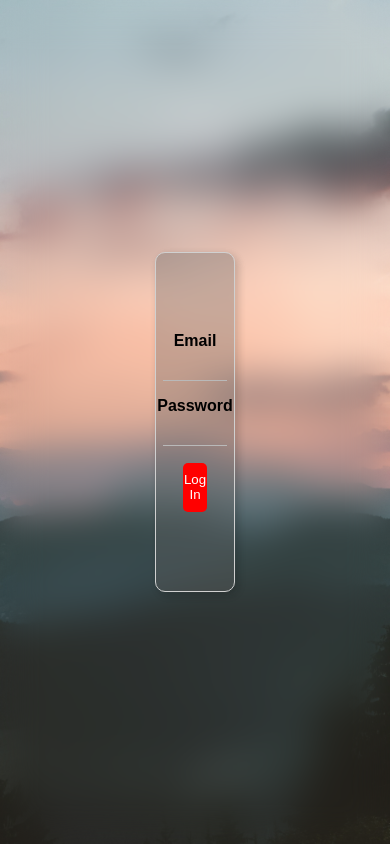
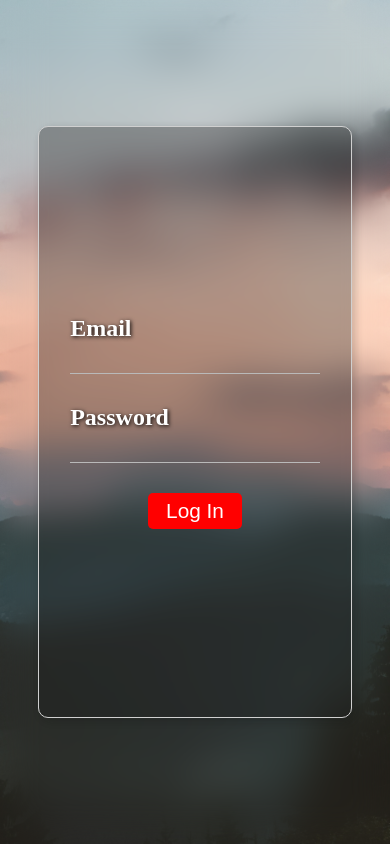
Before and after one commit to Solwandle-Mihlali/windowsNav, a React (Vite) app: page / in a window 390 px wide. Built offline with nearby package versions, Linux system fonts and the light colour scheme.

Commit message:
mobile responsiveness

```diff
--- a/package.json
+++ b/package.json
@@ -15,6 +15,7 @@
     "express": "^4.19.2",
     "react": "^18.2.0",
     "react-dom": "^18.2.0",
+    "react-router-dom": "^6.22.3",
     "react-speech-recognition": "^3.10.0"
   },
   "devDependencies": {
--- a/src/components/TaskBar.tsx
+++ b/src/components/TaskBar.tsx
@@ -3,6 +3,7 @@ import "./taskBar.css";
 import { icons } from "../icons/icons";
 import WindowsSearch from "./windowsSearch";
 import Youtube from "./yt";
+import { Link , Routes, Route} from "react-router-dom";
 
 
 const TaskBar: React.FC = () => {
@@ -46,7 +47,7 @@ const TaskBar: React.FC = () => {
         </div>
       )}
       {youtubeSection && (
-        <Youtube isVisible={youtubeSection == true ? true : false} />
+        <Link to={""} />
       )}
       <div className="taskBarHolder">
         <div className="taskBarSections"></div>
--- a/src/components/login.css
+++ b/src/components/login.css
@@ -1,4 +1,4 @@
-.loginMain{
+.loginMain {
   width: 100%;
   height: 100vh;
   z-index: 2;
@@ -8,13 +8,14 @@
   justify-content: center;
 }
 
-.loginMain form{
-    width: 20%;
+.loginMain form {
+  width: 40%;
   border-radius: 10px;
-    height:40vh;
+  height: 55vh;
   z-index: 2;
-    background: rgba(101, 101, 101, 0.336);
-    box-shadow: 3px 3px 10px rgba(27, 27, 27, 0.11), 3px 3px 10px rgba(27, 27, 27, 0.11);
+  background: rgba(49, 49, 49, 0.336);
+  box-shadow: 3px 3px 10px rgba(27, 27, 27, 0.11),
+    3px 3px 10px rgba(27, 27, 27, 0.11);
   backdrop-filter: blur(20px);
   display: flex;
   flex-direction: column;
@@ -24,34 +25,37 @@
   border: solid 1px rgb(208, 208, 208);
 }
 
-.loginMain form label{
+.loginMain form label {
+  width: 80%;
+  min-height: 3.5vh;
+  display: flex;
+  flex-wrap: wrap;
+  align-items: center;
+  justify-content: flex-start;
+  color: rgb(255, 255, 255);
+  text-shadow: 1px 1px 4px black;
+  gap: 1%;
+  font-weight: bold;
+  font-size: 0.8rem;
+}
+
+.loginMain form label input {
   width: 100%;
+  font-size: 0.7rem;
   min-height: 3.5vh;
   display: flex;
   flex-direction: column;
   align-items: center;
   justify-content: center;
-    color: rgb(0, 0, 0);
-    gap: 1%;
-    font-weight: bold;
-}
-
-.loginMain form label input{
-    width:70%;
-    min-height: 3.5vh;
-    display: flex;
-    flex-direction: column;
-    align-items: center;
-    justify-content: center;
-    color: rgb(0, 0, 0);
+  color: rgb(255, 255, 255);
   background: transparent;
   border: none;
-    border-bottom:solid 1px rgb(185, 185, 185) ;
-    padding-left: 10px;
+  border-bottom: solid 1px rgb(185, 185, 185);
+  padding-left: 0px;
   gap: 1%;
 }
 
-input :focus{
+input :focus {
   border: none;
   outline: none;
 }
@@ -65,8 +69,29 @@ input :focus{
   align-items: center;
   justify-content: center;
   color: white;
-    background:red ;
+  background: red;
   border: none;
   gap: 1%;
   border-radius: 5px;
 }
+
+@media screen and (min-width: 360px) and (max-width: 1080px) {
+  .loginMain form {
+    width: 80%;
+    height: 70vh;
+    background: rgba(30, 30, 30, 0.336);
+  }
+
+  .loginMain form button {
+    padding: 0.4rem;
+    font-size: 1.3rem;
+  }
+
+  .loginMain form label {
+    font-size: 1.5rem;
+  }
+
+  .loginMain form label input {
+    font-size: 1.3rem;
+  }
+}
--- a/src/components/taskBar.css
+++ b/src/components/taskBar.css
@@ -219,3 +219,25 @@
   animation: slideUp 1s ease-in-out forwards;
   transition: opacity 0.5s;
 }
+
+
+@media screen and (min-width: 360px) and (max-width: 1080px) {
+  .taskBarHolder {
+    width: 100%;
+    height: 5vh;
+    display: flex;
+    align-items: center;
+    justify-content: flex-start;
+    padding-right: 5px;
+    background: rgb(43, 43, 43);
+  }
+
+  .taskBarHolder .taskBarSections {
+    height: 95%;
+    width: 5%;
+    border: solid yellow 1px;
+    flex: 1;
+  }
+
+
+}
--- a/src/components/windowsSearch.css
+++ b/src/components/windowsSearch.css
@@ -74,3 +74,23 @@
   width: 50%;
   height: 95%;
 }
+
+
+@media screen and (min-width: 360px) and (max-width: 1080px) {
+  .winSearchCont form {
+    height: 70%;
+    width: 80%;
+    display: flex;
+    flex-direction: column;
+    align-items: center;
+    justify-content: flex-start;
+    padding: 1rem;
+    padding-top: 1em;
+    border-radius: 10px;
+    background: var(--gradientBg);
+    backdrop-filter: blur(20px);
+    margin-bottom: 0.5rem;
+  }
+
+
+}
--- a/src/main.tsx
+++ b/src/main.tsx
@@ -1,10 +1,13 @@
-import React from 'react'
-import ReactDOM from 'react-dom/client'
-import App from './App.tsx'
-import './index.css'
+import React from "react";
+import ReactDOM from "react-dom/client";
+import App from "./App.tsx";
+import "./index.css";
+import { BrowserRouter } from "react-router-dom";
 
-ReactDOM.createRoot(document.getElementById('root')!).render(
+ReactDOM.createRoot(document.getElementById("root")!).render(
   <React.StrictMode>
-    <App winSearchVisibility={true}/>
-  </React.StrictMode>,
-)
+    <BrowserRouter>
+      <App winSearchVisibility={true} />
+    </BrowserRouter>
+  </React.StrictMode>
+);
```
Also changed, not shown: src/components/apex/apex.css (added), src/components/apex/apex.tsx (added), 1 other file (tests, documents, lock files or other folders). Lines whose indentation alone changed are shown as unchanged.
